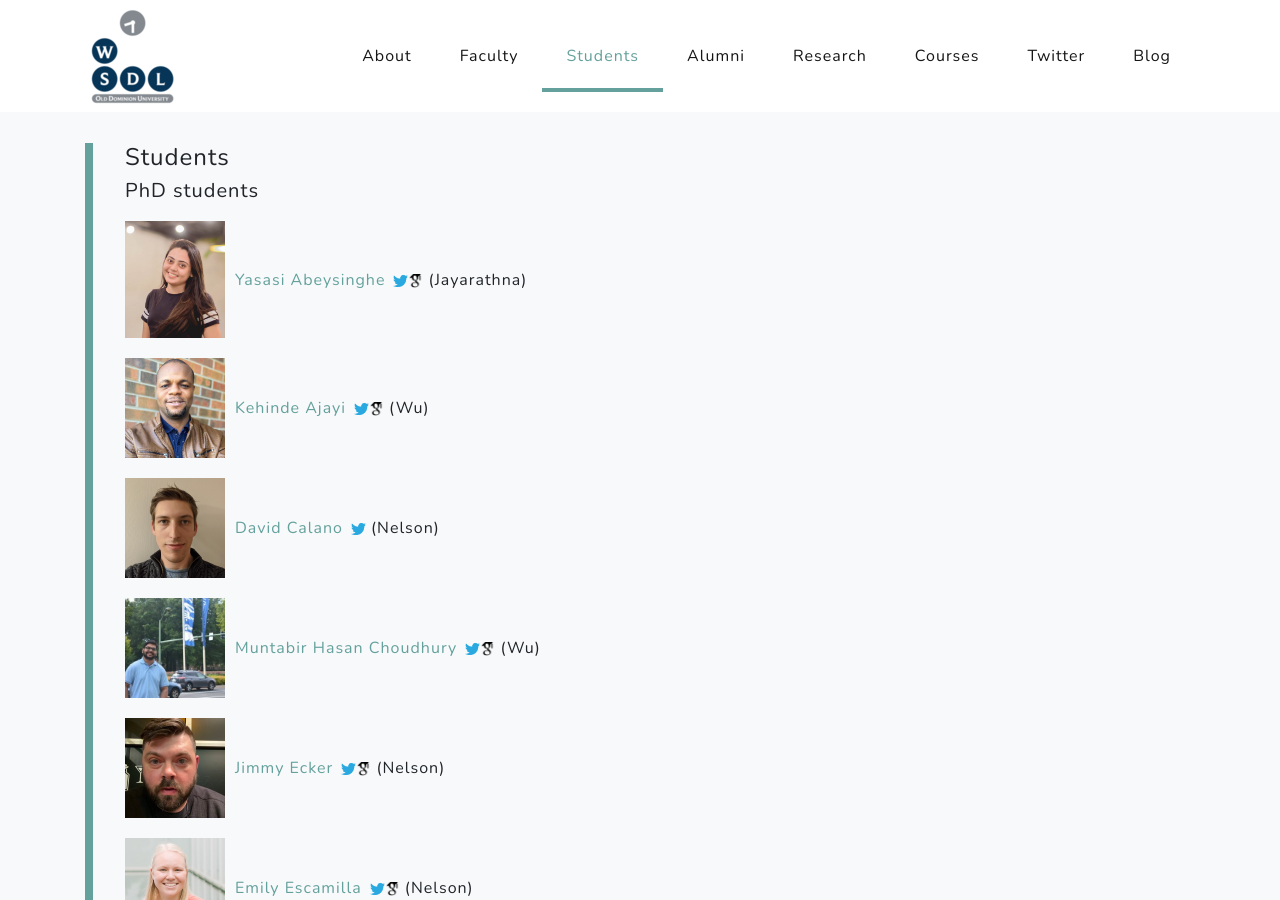
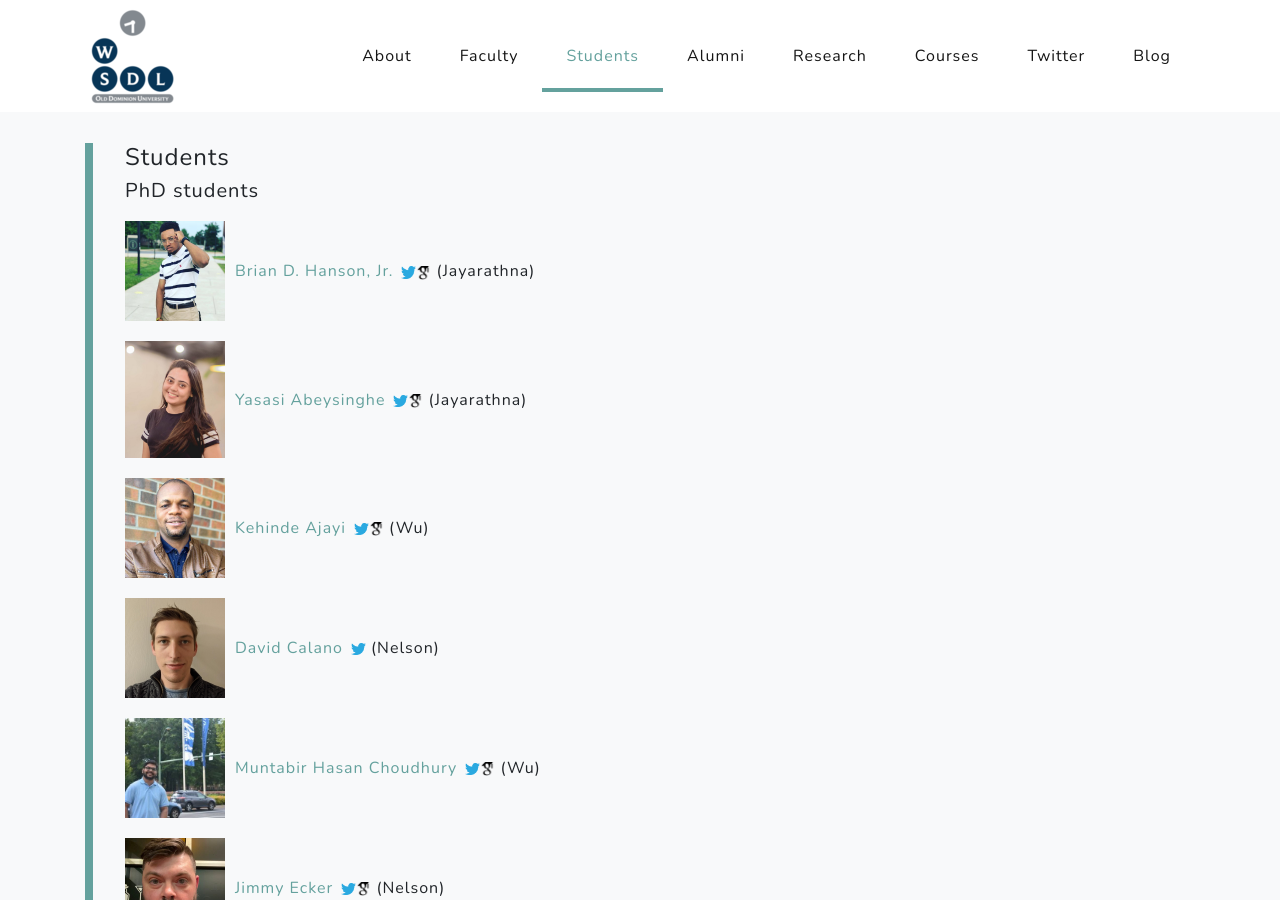
Before and after one commit to oduwsdl/oduwsdl.github.io, a Jekyll site: the page built from index.html, in a window 1280 px wide and 900 px high, scrolled down 2275 px. Built offline with Jekyll 4.4.1, drawn with Linux system fonts in a browser that asks for light colours; nearby versions of some CDN libraries; comment, search, counter and statistics services are not loaded.

Commit message:
Added Brian Hanson, Jr. to WSDL Home Page

```diff
--- a/_data/students.yml
+++ b/_data/students.yml
@@ -1,4 +1,10 @@
 phd:
+
+- name: Brian D. Hanson, Jr.
+  homepage: https://bhans003.wixsite.com/website-70
+  twitter_handle: bdhansonjr
+  google_scholar_id: pha4Hi8AAAAJ
+  advisor: Jayarathna
 
 - name: Yasasi Abeysinghe
   homepage: https://cs.odu.edu/~cs_yabey001/
```
Also changed, not shown: assets/images/avatars/bdhansonjr.jpg (added).
